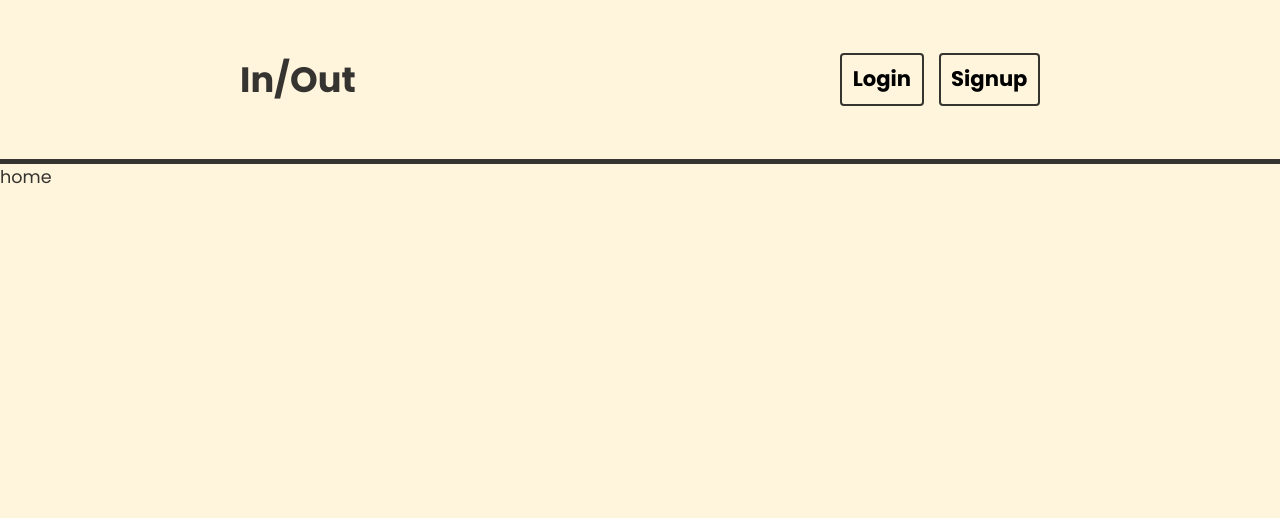
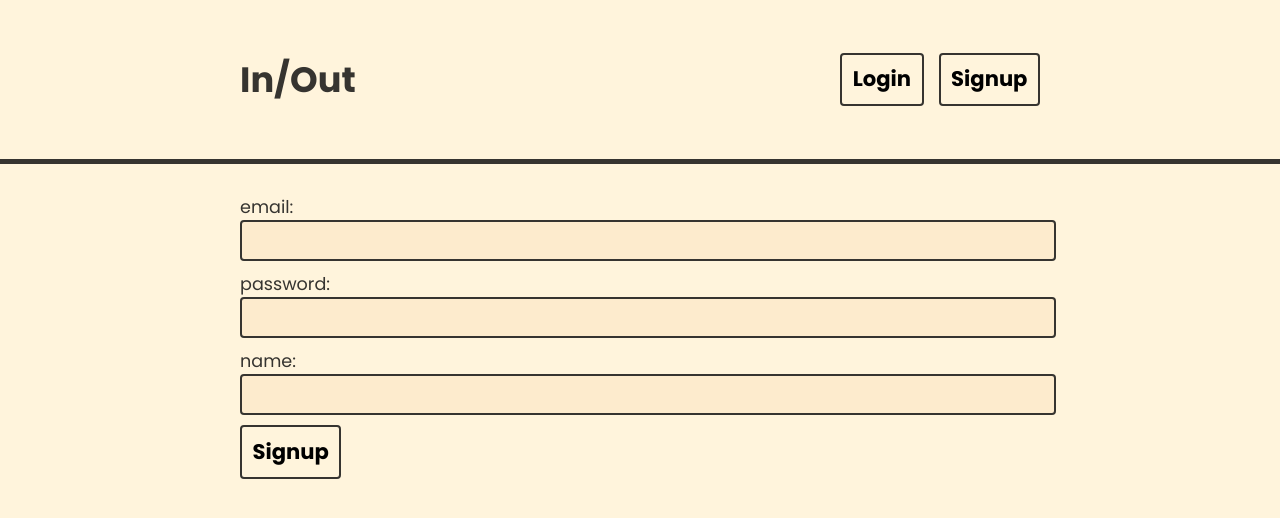
Before and after one commit to ManuelRemer/project-login, a React (Create React App) app in the folder client/: page / in a window 1280 px wide. Shown: the top 518 px of the page. Built offline with nearby package versions, Linux system fonts and the light colour scheme.

Commit message:
refactoring

```diff
--- a/client/src/App.js
+++ b/client/src/App.js
@@ -8,6 +8,7 @@ import Login from "./pages/Login";
 
 // custom hooks
 import { useAuthContext } from "./hooks/useAuthContext";
+import Home from "./pages/Home";
 
 function App() {
   const { user, authIsReady } = useAuthContext();
@@ -20,9 +21,9 @@ function App() {
         <BrowserRouter>
           <Navbar />
           <Routes>
-            <Route path="/" element="home" />
-            <Route path="/login" element={<Login />} />
-            <Route path="/signup" element={<Signup />} />
+            <Route path="/" element={user ? <Home /> : <Signup />} />
+            <Route path="/login" element={!user ? <Login /> : <Home />} />
+            <Route path="/signup" element={!user ? <Signup /> : <Home />} />
           </Routes>
         </BrowserRouter>
       }
--- /dev/null
+++ b/client/src/components/SubmitButton.js
@@ -0,0 +1,15 @@
+const SubmitButton = ({ isPending, error, label }) => {
+  return (
+    <div>
+      {!isPending && <button className="button">{label}</button>}
+      {isPending && (
+        <button className="button" disabled>
+          Loading
+        </button>
+      )}
+      {error && <p>{error}</p>}
+    </div>
+  );
+};
+
+export default SubmitButton;
--- /dev/null
+++ b/client/src/hooks/useClientLogin.js
@@ -0,0 +1,14 @@
+import { useEffect } from "react";
+
+// customHooks
+import { useAuthContext } from "./useAuthContext";
+
+export const useClientLogin = (data) => {
+  const { dispatch } = useAuthContext();
+  useEffect(() => {
+    if (data) {
+      localStorage.setItem("userData", JSON.stringify(data));
+      dispatch({ type: "LOGIN", payload: data.user.name });
+    }
+  }, [data, dispatch]);
+};
--- a/client/src/hooks/useFetch.js
+++ b/client/src/hooks/useFetch.js
@@ -1,6 +1,6 @@
 import { useState, useEffect } from "react";
 
-export const useFetch = (url, method = "GET", get) => {
+export const useFetch = (url, method) => {
   // states
   const [data, setData] = useState(null);
   const [isPending, setIsPending] = useState(false);
@@ -13,6 +13,19 @@ export const useFetch = (url, method = "GET", get) => {
       headers: { "Content-Type": "application/json" },
       body: JSON.stringify(data),
     });
+  };
+
+  const useGetData = () => {
+    const getData = () => {
+      const { token } = JSON.parse(localStorage.getItem("userData"));
+      setOptions({
+        method: "GET",
+        headers: { Authorization: `Bearer ${token}` },
+      });
+    };
+    useEffect(() => {
+      getData();
+    }, []);
   };
 
   useEffect(() => {
@@ -45,14 +58,12 @@ export const useFetch = (url, method = "GET", get) => {
         }
       }
     };
-    if (get && options.method === "GET") {
-      fetchData();
-    }
-    if (options && options.method === "POST") {
+
+    if (options) {
       fetchData(options);
     }
     return () => controller.abort();
-  }, [url, options, method, get]);
+  }, [url, options]);
 
-  return { data, isPending, error, postData };
+  return { data, isPending, error, postData, useGetData };
 };
--- a/client/src/pages/Home.js
+++ b/client/src/pages/Home.js
@@ -1,5 +1,20 @@
+import { useFetch } from "../hooks/useFetch";
+
 const Home = () => {
-  return <div>Home</div>;
+  // const [data, setData] = useState("");
+  const { data, error, isPending, useGetData } = useFetch(
+    "/api/v1/hello-world"
+  );
+
+  useGetData();
+
+  return (
+    <div>
+      {!isPending && data}
+      {isPending && "loading..."}
+      {error && error.message}
+    </div>
+  );
 };
 
 export default Home;
--- a/client/src/pages/Login.js
+++ b/client/src/pages/Login.js
@@ -1,11 +1,12 @@
-import { useEffect, useState } from "react";
+import { useState } from "react";
 
 // customHooks
 import { useFetch } from "../hooks/useFetch";
-import { useAuthContext } from "../hooks/useAuthContext";
+import { useClientLogin } from "../hooks/useClientLogin";
 
 // components
 import RegInput from "../components/RegInput";
+import SubmitButton from "../components/SubmitButton";
 
 // styles
 import "./Login.css";
@@ -17,14 +18,7 @@ const Login = () => {
 
   // useCustomHooks
   const { data, error, isPending, postData } = useFetch("/api/v1/auth/login");
-  const { user, dispatch } = useAuthContext();
-
-  useEffect(() => {
-    if (data) {
-      localStorage.setItem("userData", JSON.stringify(data));
-      dispatch({ type: "LOGIN", payload: data.user.name });
-    }
-  }, [data]);
+  useClientLogin(data);
 
   const inputFields = [
     {
@@ -63,7 +57,7 @@ const Login = () => {
             />
           ))}
         </div>
-        <button className="button">Login</button>
+        <SubmitButton isPending={isPending} error={error} label="Login" />
       </form>
     </div>
   );
--- a/client/src/pages/Signup.js
+++ b/client/src/pages/Signup.js
@@ -1,10 +1,12 @@
 import { useState } from "react";
 
-// hooks
+// customHooks
 import { useFetch } from "../hooks/useFetch";
+import { useClientLogin } from "../hooks/useClientLogin";
 
 // components
 import RegInput from "../components/RegInput";
+import SubmitButton from "../components/SubmitButton";
 
 // styles
 import "./Signup.css";
@@ -15,10 +17,11 @@ const Signup = () => {
   const [password, setPassword] = useState("");
   const [name, setName] = useState("");
 
-  // useFetch
+  // useCustomHooks
   const { data, error, isPending, postData } = useFetch(
     "/api/v1/auth/register"
   );
+  useClientLogin(data);
 
   const inputFields = [
     {
@@ -39,8 +42,8 @@ const Signup = () => {
   const handleSubmit = (e) => {
     e.preventDefault();
     postData({
-      email: email,
-      password: password,
+      email,
+      password,
       displayName: name,
     });
   };
@@ -59,13 +62,7 @@ const Signup = () => {
             />
           ))}
         </div>
-        {!isPending && <button className="button">Signup</button>}
-        {isPending && (
-          <button className="button" disabled>
-            Loading
-          </button>
-        )}
-        {error && <p>{error}</p>}
+        <SubmitButton isPending={isPending} error={error} label="Signup" />
       </form>
     </div>
   );
```
Also changed, not shown: client/src/components/SubmitButton.css (added).
